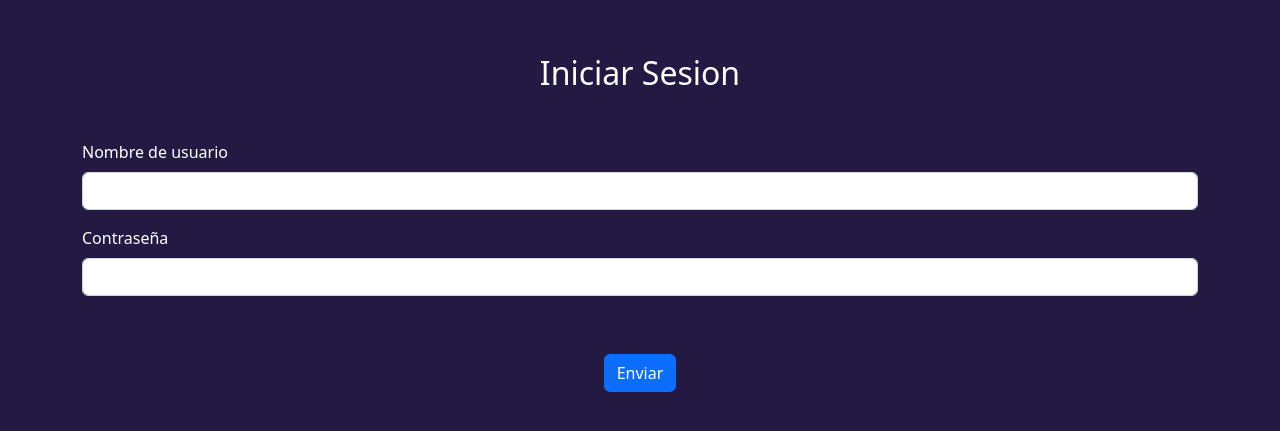
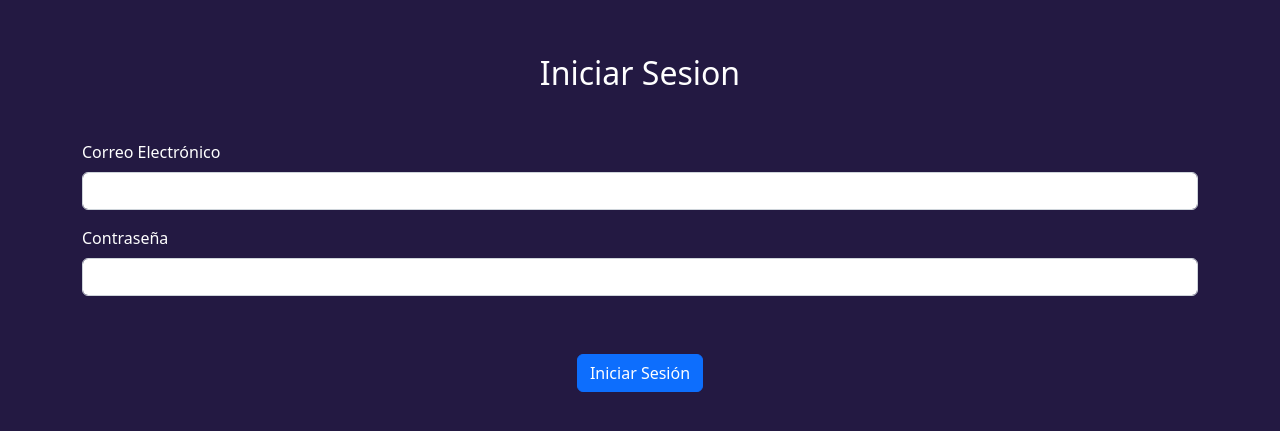
Before and after one commit to iamchapita/Marketplace-Frontend, a React (Create React App) app in the folder markeplace-frontend/: page /iniciarSesion in a window 1280 px wide. Shown: the part 173-604 px from the top of the page. Built offline with nearby package versions, Linux system fonts and the light colour scheme.

Commit message:
Correcion: - formateo de archivos - Cambio de Campo  Nombre de Usuario por Correo Electronico

```diff
--- a/markeplace-frontend/src/component/sig-in/login.js
+++ b/markeplace-frontend/src/component/sig-in/login.js
@@ -1,11 +1,11 @@
-import React , {useState}from 'react';
+import React, { useState } from 'react';
 
 
-function Login (){
+function Login() {
     const [email, setEmail] = useState('');
     const [password, setPassword] = useState('');
 
-    return(
+    return (
 
         <div className='container'>
             <div className='card-body'>
@@ -13,8 +13,8 @@ function Login (){
                     <h2>Iniciar Sesion</h2>
                     <br></br>
                     <div className='mb-3'>
-                            <label className='form-label'>Nombre de usuario</label>
-                            <input className='form-control' name='name-user' type='emailHelp' value={email} onChange={(e) => setEmail(e.target.value)} />
+                        <label className='form-label'>Correo Electrónico</label>
+                        <input className='form-control' name='email' type='emailHelp' value={email} onChange={(e) => setEmail(e.target.value)} />
                     </div>
                     <div className='mb-3'>
                         <label className='form-label' >Contraseña</label>
@@ -22,7 +22,7 @@ function Login (){
                     </div>
                     <br></br>
                     <div className='mb-2'>
-                            <button className='btn btn-primary' type='button' >Enviar</button>
+                        <button className='btn btn-primary' type='button' >Iniciar Sesión</button>
                     </div>
                 </form>
             </div>
```
Also changed, not shown: markeplace-frontend/src/component/sig-in/registration.js (indentation only). Lines whose indentation alone changed are shown as unchanged.
